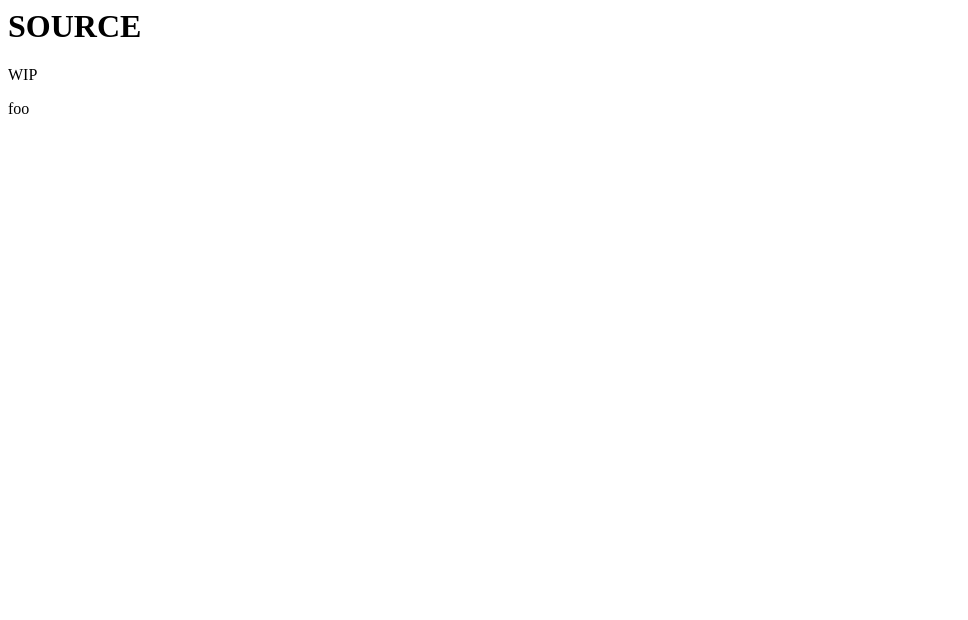
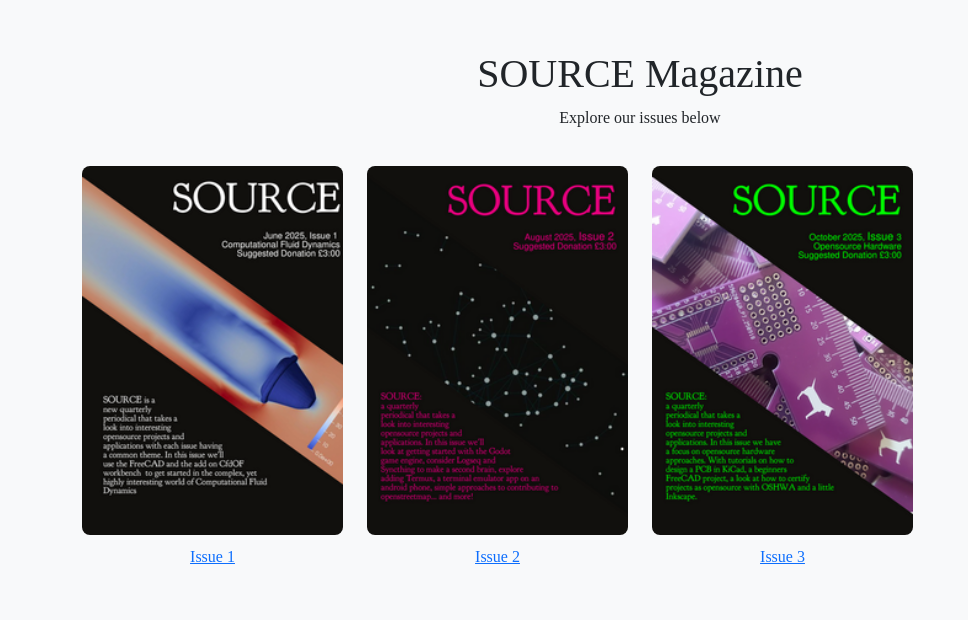
Before and after one commit to concretedog/sourcemag, a plain HTML site: page index.html in a window 1280 px wide. Shown: the whole page, without its empty margins (0-968 px from the left). Drawn offline with nearby package versions, Linux system fonts and the light colour scheme; a web font is replaced by a local one.

Commit message:
Very simple static page/cover thumnail generator. Run ./generate_page.sh in this dir.

```diff
--- a/index.html
+++ b/index.html
@@ -1,7 +1,90 @@
-<html>
-	<body>
-		<h1>SOURCE</h1>
-		<p>WIP</p>
-foo
-	</body>
+<!DOCTYPE html>
+<html lang="en">
+<head>
+    <meta charset="UTF-8">
+    <meta name="viewport" content="width=device-width, initial-scale=1.0">
+    <meta name="description" content="SOURCE Magazine - Online publication featuring articles, stories, and culture.">
+    <meta name="keywords" content="SOURCE Magazine, online publication, PDF, articles, culture, stories">
+    <meta name="author" content="SOURCE Magazine">
+    <meta property="og:title" content="SOURCE Magazine">
+    <meta property="og:description" content="Browse the latest issues of SOURCE Magazine online.">
+    <meta property="og:type" content="website">
+    <meta property="og:url" content="https://www.sourcemagazine.com">
+    <meta property="og:image" content="cover-preview.jpg">
+    <title>SOURCE Magazine</title>
+
+    <!-- Google Fonts: Goudy Bookletter 1911 -->
+    <link href="https://fonts.googleapis.com/css2?family=Goudy+Bookletter+1911&display=swap" rel="stylesheet">
+
+    <!-- Bootstrap CSS -->
+    <link href="https://cdn.jsdelivr.net/npm/bootstrap@5.3.2/dist/css/bootstrap.min.css" rel="stylesheet">
+
+    <style>
+        body {
+            font-family: 'Goudy Bookletter 1911', serif;
+            background-color: #f8f9fa;
+        }
+        .cover-card {
+            transition: transform 0.2s;
+        }
+        .cover-card:hover {
+            transform: scale(1.05);
+        }
+        .cover-img {
+            width: 100%;
+            height: auto;
+            border-radius: 8px;
+        }
+        .cover-title {
+            text-align: center;
+            margin-top: 10px;
+        }
+        header {
+            text-align: center;
+            padding: 50px 0 20px;
+        }
+    </style>
+</head>
+<body>
+
+<header>
+    <h1>SOURCE Magazine</h1>
+    <p>Explore our issues below</p>
+</header>
+
+<main class="container mb-5">
+    <div class="row g-4">
+        <!-- Issue 1 -->
+        <div class="col-6 col-md-4 col-lg-3">
+            <div class="cover-card">
+              <a href="issues/1/SOURCE_issue_1.pdf" target="_blank">
+                    <img src="covers/SOURCE_issue_1-cover.png" alt="SOURCE Magazine Issue 1" class="cover-img">
+                    <div class="cover-title">Issue 1</div>
+                </a>
+            </div>
+        </div>
+        <!-- Issue 2 -->
+        <div class="col-6 col-md-4 col-lg-3">
+            <div class="cover-card">
+              <a href="issues/2/SOURCE_issue_2.pdf" target="_blank">
+                    <img src="covers/SOURCE_issue_2-cover.png" alt="SOURCE Magazine Issue 2" class="cover-img">
+                    <div class="cover-title">Issue 2</div>
+                </a>
+            </div>
+        </div>
+        <!-- Issue 3 -->
+        <div class="col-6 col-md-4 col-lg-3">
+            <div class="cover-card">
+              <a href="issues/3/SOURCE_issue_3.pdf" target="_blank">
+                    <img src="covers/SOURCE_issue_3-cover.png" alt="SOURCE Magazine Issue 3" class="cover-img">
+                    <div class="cover-title">Issue 3</div>
+                </a>
+            </div>
+        </div>
+    </div>
+</main>
+
+<!-- Bootstrap JS Bundle -->
+<script src="https://cdn.jsdelivr.net/npm/bootstrap@5.3.2/dist/js/bootstrap.bundle.min.js"></script>
+</body>
 </html>
```
Also changed, not shown: covers/SOURCE_issue_1-cover.png (added), covers/SOURCE_issue_2-cover.png (added), covers/SOURCE_issue_3-cover.png (added), 9 other files.
